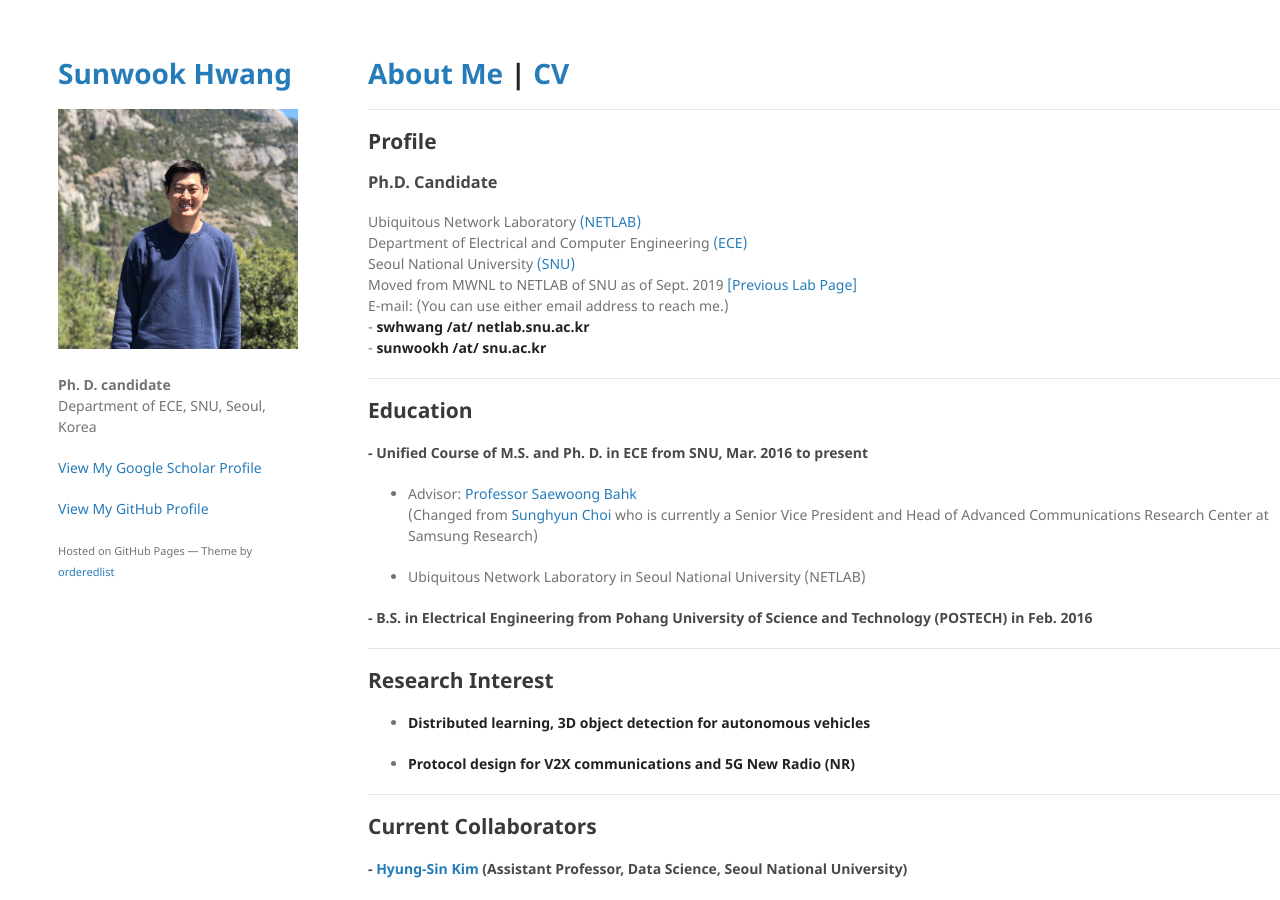
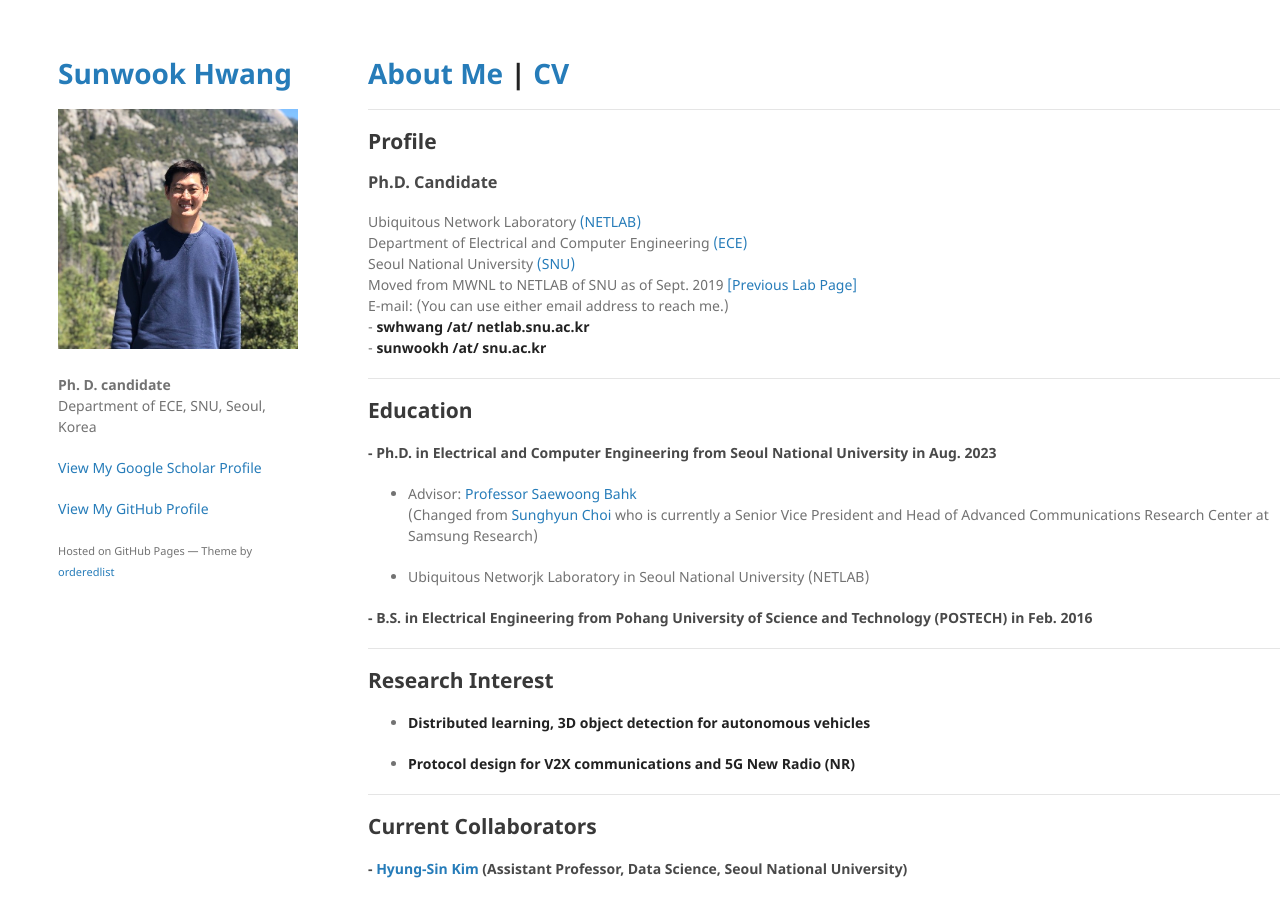
Before and after one commit to jeongjun-park/jeongjun-park.github.io, a Jekyll site: the page built from index.md, in a window 1280 px wide and 900 px high. Built offline with Jekyll 4.4.1, drawn with Linux system fonts in a browser that asks for light colours; our own code applies the rules of GitHub Pages for plain Markdown files.

Commit message:
update index.md

```diff
--- a/index.md
+++ b/index.md
@@ -16,12 +16,13 @@ E-mail: (You can use either email address to reach me.)\
 ---
 ## Education
 
-#### - Unified Course of M.S. and Ph. D. in ECE from SNU, Mar. 2016 to present
+<!-- #### - Unified Course of M.S. and Ph. D. in ECE from SNU, Mar. 2016 to present -->
+#### - Ph.D. in Electrical and Computer Engineering from Seoul National University in Aug. 2023
 * Advisor: [Professor Saewoong Bahk](https://sites.google.com/netlab.snu.ac.kr/netlabhome/people/faculty)\
 (Changed from [Sunghyun Choi](https://sites.google.com/view/sunghyun-chois-home) who is currently a Senior Vice President and Head of Advanced Communications Research Center
 at Samsung Research)
 
-* Ubiquitous Network Laboratory in Seoul National University (NETLAB)
+* Ubiquitous Networjk Laboratory in Seoul National University (NETLAB)
 <!-- * Area of Research: Network Systems & Wireless Communications
  -->
 
```
